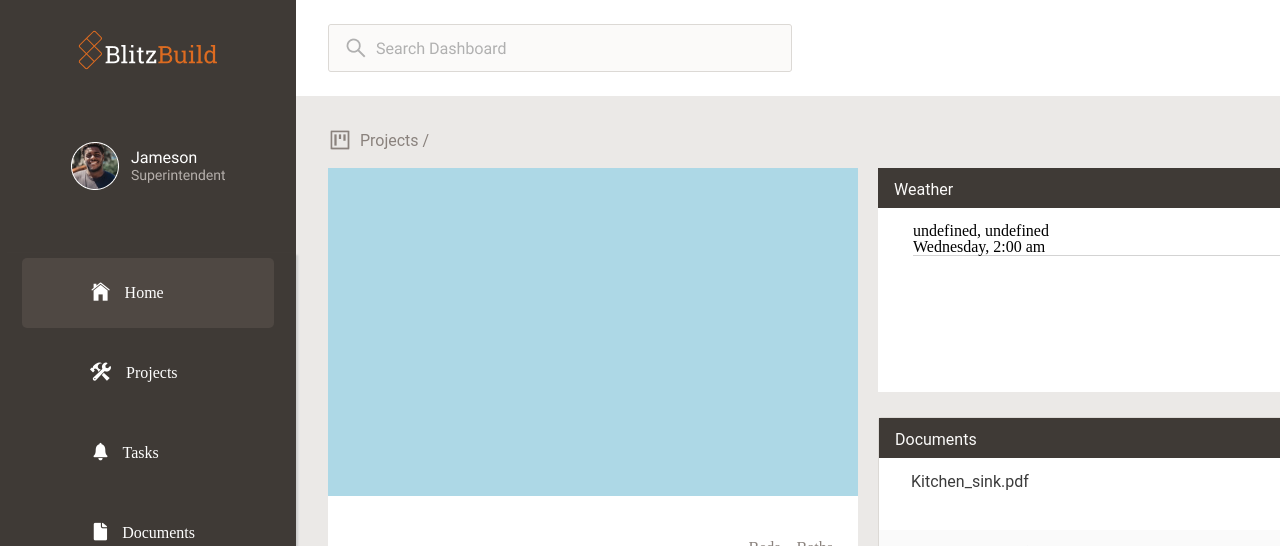
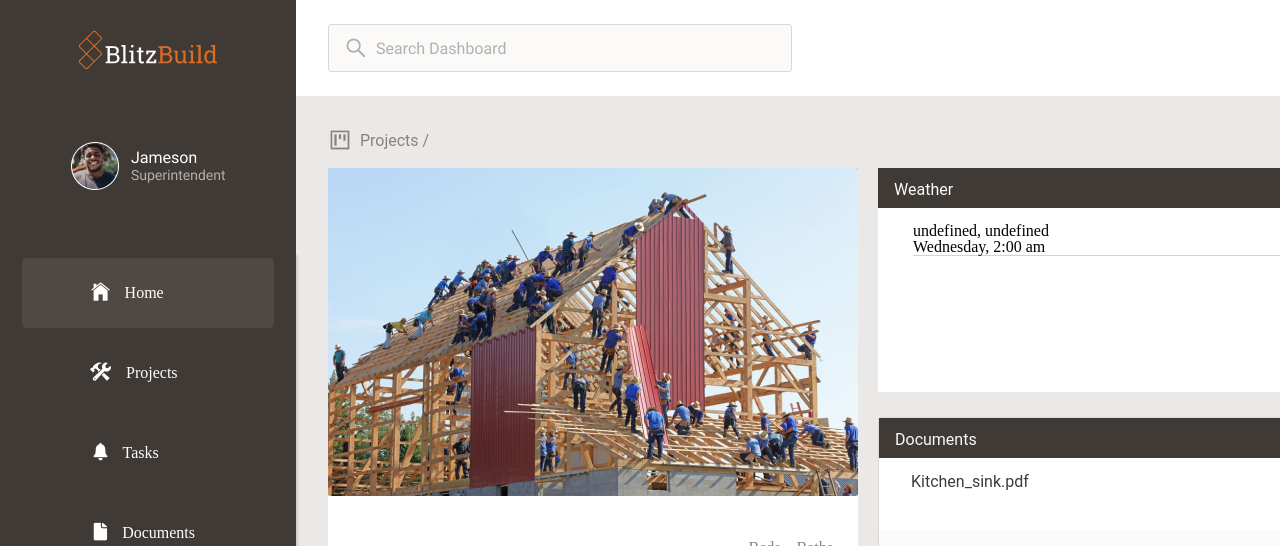
Before and after one commit to mharley12345/blitz-build-fe, a React (Create React App) app in the folder blitz-build/: page /project/1 in a window 1280 px wide. Shown: the top 546 px of the page. Built offline with nearby package versions, Linux system fonts and the light colour scheme; no server answers.

Commit message:
added project img

```diff
--- a/blitz-build/src/components/projects/IndividualProject.js
+++ b/blitz-build/src/components/projects/IndividualProject.js
@@ -9,6 +9,8 @@ import Page_icon from "../../styles/icons_project/page_icon.png";
 import Edit_icon from "../../styles/icons_project/edit_icon.png";
 import Delete_icon from "../../styles/icons_project/delete_icon.png";
 import Project_icon from "../../styles/icons_project/project_icon.png";
+import Project_img from "../../styles/icons_project/project_img.png";
+
 
 
 
@@ -44,7 +46,10 @@ const IndividualProject = props => {
       </IndividualProjectTitleContainer>
       <Top>
         <IndividualProjectContainer>
-        <IndividualProjectImgContainer></IndividualProjectImgContainer>
+          <IndividualProjectImgContainer>
+            {/* It will changed to the real project img in the future */}
+            <img src={Project_img} alt="project_img" />
+          </IndividualProjectImgContainer>
           <IndividualProjectcontentContainer>
             <Contenth2>{projectTasks.project_name}</Contenth2>
             <ContentInfo>
```
Also changed, not shown: blitz-build/src/styles/icons_project/project_img.png (added). Lines whose indentation alone changed are shown as unchanged.
